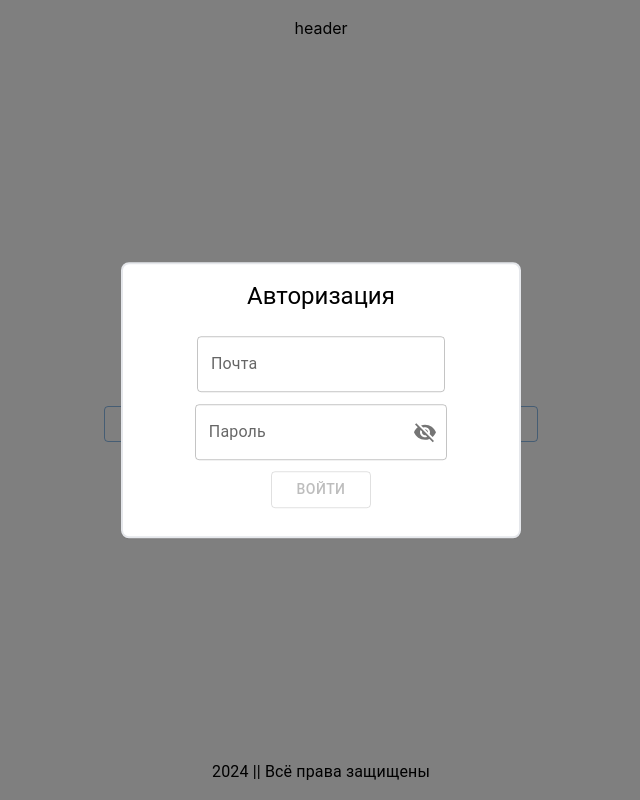
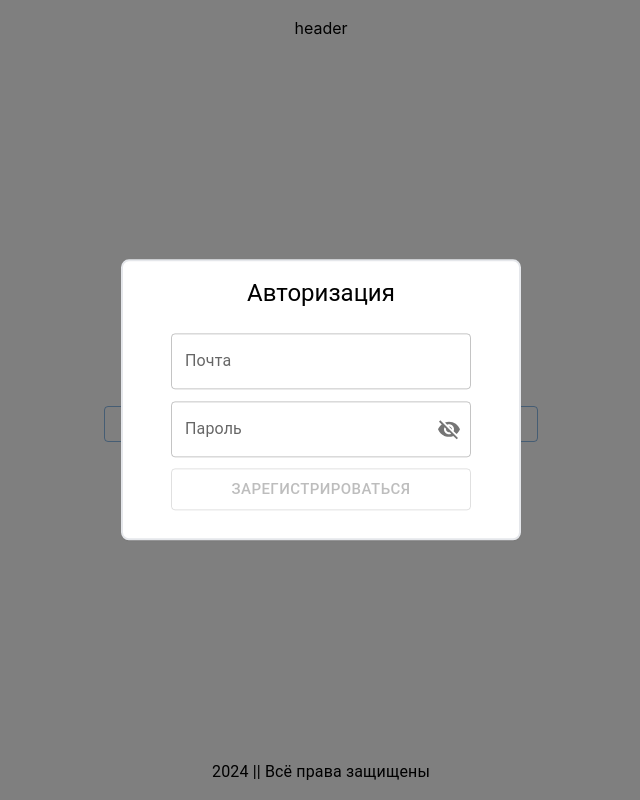
Before and after one commit to officer04/finance-helper, a React (Create React App) app: page / in a window 1280 px wide. Both pictures are taken after a click on the button "ОТКРЫТЬ ПАНЕЛЬ УПРАВЛЕНИЯ". Shown: the whole page, without its empty margins (319-959 px from the left). Built offline with nearby package versions, Linux system fonts and the light colour scheme.

Commit message:
Authorization has been developed FINANCEHELPER-16

```diff
--- a/src/components/shared/form-login.tsx
+++ b/src/components/shared/form-login.tsx
@@ -15,11 +15,16 @@ import { loginUser, registerUser } from '../../redux/user/userSlice';
 import FormHelperText from '@mui/material/FormHelperText';
 import { RegexConstants } from '../../lib/constans';
 import { FormInputLogin } from '../../types/ui/form-login/form-input-login';
+import LoadingButton from '@mui/lab/LoadingButton';
 
-interface Props {}
+interface Props {
+  setOpenSnackbar: (str: boolean) => void;
+}
 
-export const FormLogin: FC<Props> = ({}) => {
+export const FormLogin: FC<Props> = ({ setOpenSnackbar }) => {
   const [showPassword, setShowPassword] = useState(false);
+  const [isLoadingButton, setIsLoadingButton] = useState(false);
+
   const dispatch = useAppDispatch();
   const { t, i18n } = useTranslation();
   const {
@@ -42,8 +47,14 @@ export const FormLogin: FC<Props> = ({}) => {
       password: data.password,
     };
     dispatch(loginUser(body))
-      .then((res) => console.log('res', res))
-      .catch((err) => console.log('err', err));
+      .unwrap()
+      .then((res) => {
+        localStorage.setItem('bearerToken', res.bearerToken);
+      })
+      .catch((err) => {
+        setOpenSnackbar(true);
+      })
+      .finally(() => setIsLoadingButton(false));
   };
   return (
     <form onSubmit={handleSubmit(onSubmit)} className="text-center mb-3">
@@ -52,17 +63,22 @@ export const FormLogin: FC<Props> = ({}) => {
         {...register('email', {
           required: t('inputRequiredFields'),
           pattern: {
-            value:
-              RegexConstants.EMAIL,
+            value: RegexConstants.EMAIL,
             message: t('inputErrorEmail'),
           },
         })}
         id="outlined-error"
         label={t('inputEmailUser')}
         helperText={errors?.email?.message}
+        style={{ width: '300px' }}
         margin="dense"
       />
-      <FormControl error={!!errors?.password} sx={{ m: 1, width: '25ch' }} variant="outlined">
+      <FormControl
+        error={!!errors?.password}
+        style={{ width: '300px' }}
+        sx={{ m: 1, width: '25ch' }}
+        variant="outlined"
+      >
         <InputLabel htmlFor="outlined-adornment-password">{t('inputPasswordUser')}</InputLabel>
 
         <OutlinedInput
@@ -94,15 +110,16 @@ export const FormLogin: FC<Props> = ({}) => {
       </FormControl>
 
       <div className="text-center">
-        <Button
+        <LoadingButton
+          loading={isLoadingButton}
           variant="outlined"
-          style={{ minWidth : '100px' }}
           disabled={!isValid}
+          style={{ width: '300px' }}
           type="submit"
-          size="medium"
+          size="large"
         >
-          {t('buttonLogin')}
-        </Button>
+          {t('buttonRegister')}
+        </LoadingButton>
       </div>
     </form>
   );
--- a/src/components/shared/home.tsx
+++ b/src/components/shared/home.tsx
@@ -85,7 +85,7 @@ export const Home: FC<Props> = ({ className }) => {
           <Typography variant="h5" marginBottom={2} textAlign={'center'} component="h1">
             {t('loginTitle')}
           </Typography>
-          <FormLogin />
+          <FormLogin setOpenSnackbar={setOpenSnackbar} />
         </div>
       </Modal>
     </div>
--- a/src/middlewares/notification-middleware.ts
+++ b/src/middlewares/notification-middleware.ts
@@ -1,16 +1,24 @@
 import type { Middleware } from '@reduxjs/toolkit';
 import { isRejectedWithValue } from '@reduxjs/toolkit';
-import { isMiddlewareActionError, MiddlewareActionError } from '../types/shared/middleware-action-error';
+import {
+  isMiddlewareActionError,
+  MiddlewareActionError,
+} from '../types/shared/middleware-action-error';
 import { changeNotification } from '../redux/user/notificationSlice';
 import { MiddlewareActionErrorType } from '../types/shared/middleware-action-error-type';
 
 export const notificationMiddleware: Middleware = (store) => (next) => (action) => {
-  if (isRejectedWithValue(action) && isMiddlewareActionError(action)) {
+  if (isRejectedWithValue(action)) {
     const payload = action.payload as MiddlewareActionError;
     if (payload.type === MiddlewareActionErrorType.AxiosError) {
       if (payload.statusCode === 409 && payload.detail)
         store.dispatch(changeNotification({ text: payload.detail }));
-      else store.dispatch(changeNotification({ text: 'Сервис находится на техническом обслуживании' }));
+      else if (payload.statusCode === 403 && payload.detail)
+        store.dispatch(changeNotification({ text: payload.detail }));
+      else
+        store.dispatch(
+          changeNotification({ text: 'Сервис находится на техническом обслуживании' }),
+        );
     }
   }
 
--- a/src/redux/user/userSlice.ts
+++ b/src/redux/user/userSlice.ts
@@ -1,9 +1,10 @@
 import { createAsyncThunk, createSlice } from '@reduxjs/toolkit';
 
 import { axiosInstance } from '../index';
-import { UserRegisterProps } from '../../types/api/user-register/user-register-props';
-import { UserRegisterResponse } from '../../types/api/user-register/user-register-response';
-import { UserLoginProps } from '../../types/api/user-login/user-login-props';
+import { UserRegisterProps } from '../../types/api/user/register/user-register-props';
+import { UserRegisterResponse } from '../../types/api/user/register/user-register-response';
+import { UserLoginProps } from '../../types/api/user/login/user-login-props';
+import { UserLoginResponse } from '../../types/api/user/login/user-login-response';
 
 export const registerUser = createAsyncThunk(
   'users/registerUser',
@@ -20,9 +21,14 @@ export const registerUser = createAsyncThunk(
 
 export const loginUser = createAsyncThunk(
   'users/registerUser',
-  async (body: UserLoginProps, thunkAPI) => {
-    const response = await axiosInstance.post('/authorization/credentials', body);
-    return response;
+  async (body: UserLoginProps, { rejectWithValue }) => {
+    try {
+      const response = await axiosInstance.post('/authorization/credentials', body);
+      return response.data as UserLoginResponse;
+    } catch (error) {
+      console.error(error);
+      return rejectWithValue(error);
+    }
   },
 );
 
```
Also changed, not shown: src/types/api/user/login/user-login-props.ts (renamed from src/types/api/user-login/user-login-props.ts), src/types/api/user/login/user-login-response.ts (renamed from src/types/api/user-login/user-login-response.ts), src/types/api/user/register/user-register-props.ts (renamed from src/types/api/user-register/user-register-props.ts), src/types/api/user/register/user-register-response.ts (renamed from src/types/api/user-register/user-register-response.ts).
